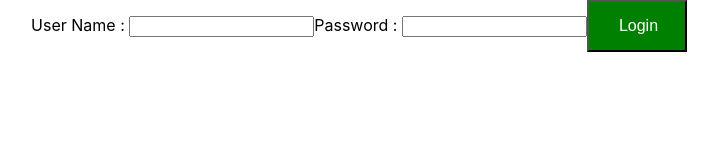
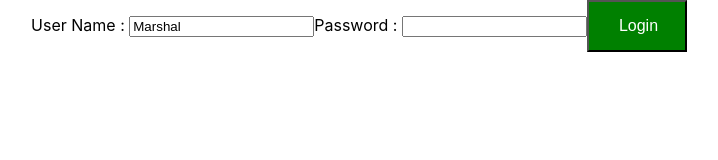
Before and after one commit to karanvirsidhu/react-springboot, a React (Create React App) app: page / in a window 1280 px wide. Shown: the top 160 px of the page, without its empty margins (281-999 px from the left). Built offline with nearby package versions, Linux system fonts and the light colour scheme.

Commit message:
Added state to login component.

```diff
--- a/src/components/todo/TodoApp.jsx
+++ b/src/components/todo/TodoApp.jsx
@@ -11,11 +11,40 @@
 }
 
 class LoginComponent extends Component{
+    constructor(props){
+        super(props);
+        this.state = {
+            username : "Marshal",
+            password : ""
+        }
+
+        this.handleUsernameChange = this.handleUsernameChange.bind(this);
+        this.handlePasswordChange = this.handlePasswordChange.bind(this);
+    }
+
+    handleUsernameChange(event){
+        console.log(event.target.value)
+        this.setState(
+            {
+                username : event.target.value
+            }
+        )
+    }
+
+    handlePasswordChange(event){
+        this.setState(
+            {
+                password : event.target.value
+            }
+        )
+    }
+
+
     render(){
         return(
             <div>
-                User Name : <input type="text" name="username" />
-                Password  : <input type="password" name="password" />
+                User Name : <input type="text" name="username" value={this.state.username} onChange = {this.handleUsernameChange} />
+                Password  : <input type="password" name="password" value={this.state.password} onChange = {this.handlePasswordChange}/>
                 <button>Login</button>
             </div>
         )
```
